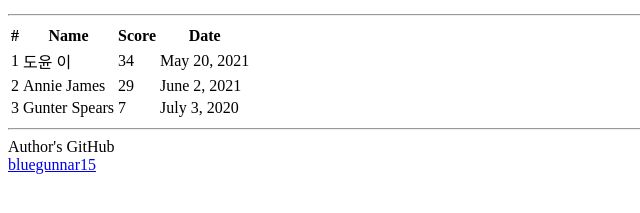
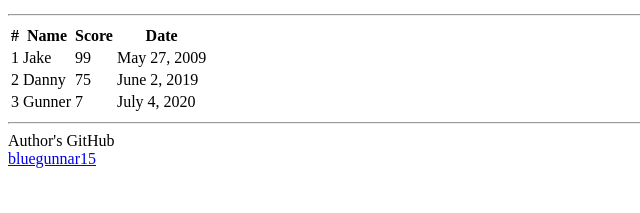
Before and after one commit to bluegunnar15/simon, a plain HTML site: page scores.html in a window 1280 px wide. Shown: the part 161-374 px from the top of the page, without its empty margins (0-640 px from the left). Drawn offline with Linux system fonts and the light colour scheme.

Commit message:
rigged scored

```diff
--- a/scores.html
+++ b/scores.html
@@ -37,21 +37,21 @@
       <tbody>
         <tr>
           <td>1</td>
-          <td>도윤 이</td>
-          <td>34</td>
-          <td>May 20, 2021</td>
+          <td>Jake</td>
+          <td>99</td>
+          <td>May 27, 2009</td>
         </tr>
         <tr>
           <td>2</td>
-          <td>Annie James</td>
-          <td>29</td>
-          <td>June 2, 2021</td>
+          <td>Danny</td>
+          <td>75</td>
+          <td>June 2, 2019</td>
         </tr>
         <tr>
           <td>3</td>
-          <td>Gunter Spears</td>
+          <td>Gunner</td>
           <td>7</td>
-          <td>July 3, 2020</td>
+          <td>July 4, 2020</td>
         </tr>
       </tbody>
     </table>
```
